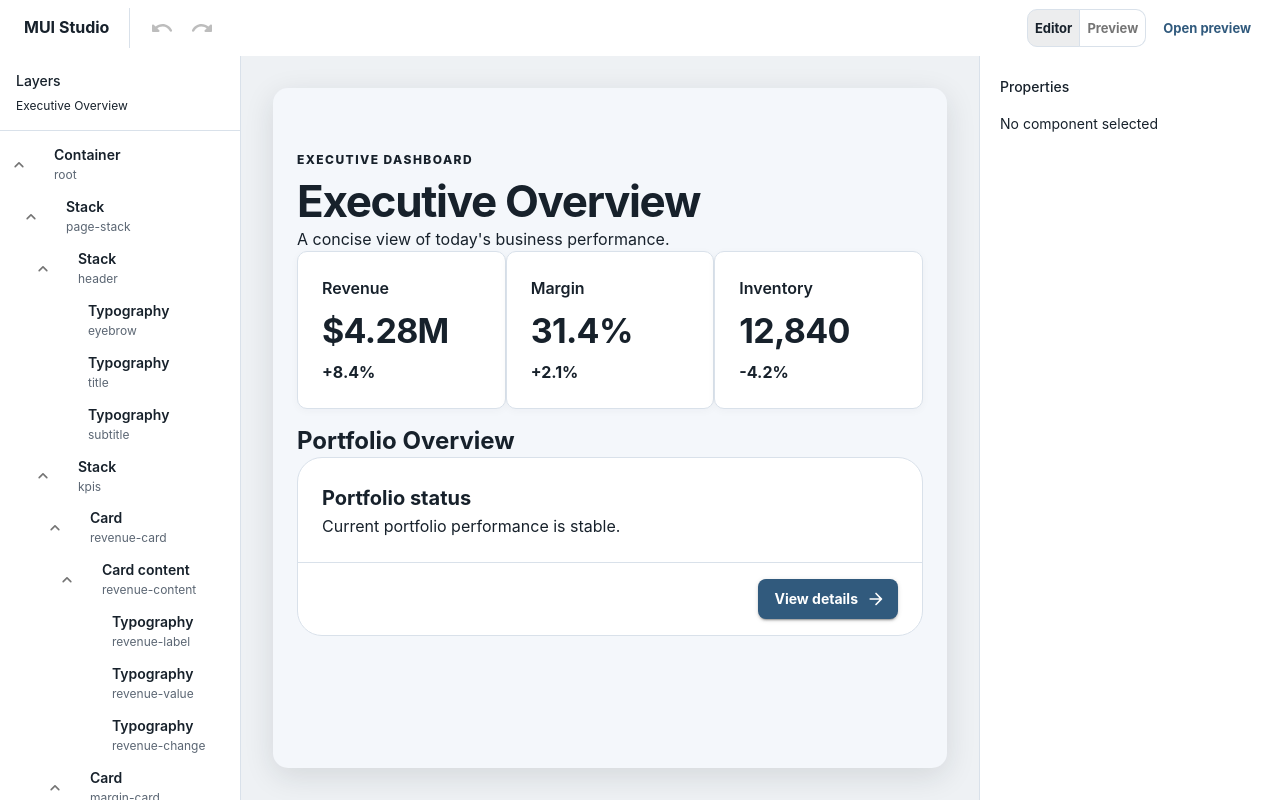
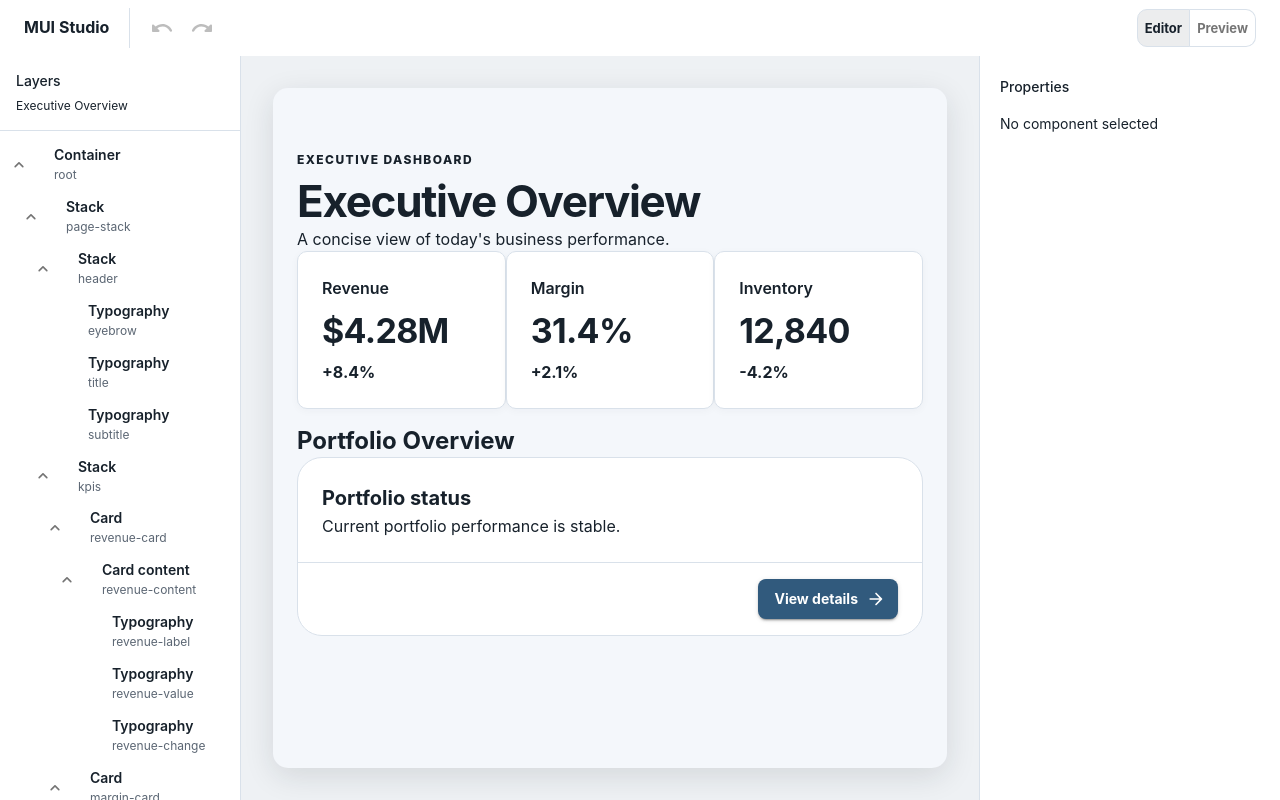
Before and after one commit to PeterVin/Forma, a React (Vite) app: page / in a window 1280 px wide. Built offline with nearby package versions, Linux system fonts and the light colour scheme.

Commit message:
fix: remove redundant preview controls

```diff
--- a/src/editor/ui/EditorToolbar.tsx
+++ b/src/editor/ui/EditorToolbar.tsx
@@ -2,7 +2,6 @@ import RedoRoundedIcon from '@mui/icons-material/RedoRounded';
 import UndoRoundedIcon from '@mui/icons-material/UndoRounded';
 import {
   Box,
-  Button,
   Divider,
   IconButton,
   ToggleButton,
@@ -66,14 +65,6 @@ export function EditorToolbar() {
           Preview
         </ToggleButton>
       </ToggleButtonGroup>
-      <Button
-        size="small"
-        variant="text"
-        onClick={() => setMode(mode === 'editor' ? 'preview' : 'editor')}
-        sx={{ display: { xs: 'none', lg: 'inline-flex' } }}
-      >
-        {mode === 'editor' ? 'Open preview' : 'Back to editor'}
-      </Button>
     </Toolbar>
   );
 }
```
Also changed, not shown: 1 other file (tests, documents, lock files or other folders).
